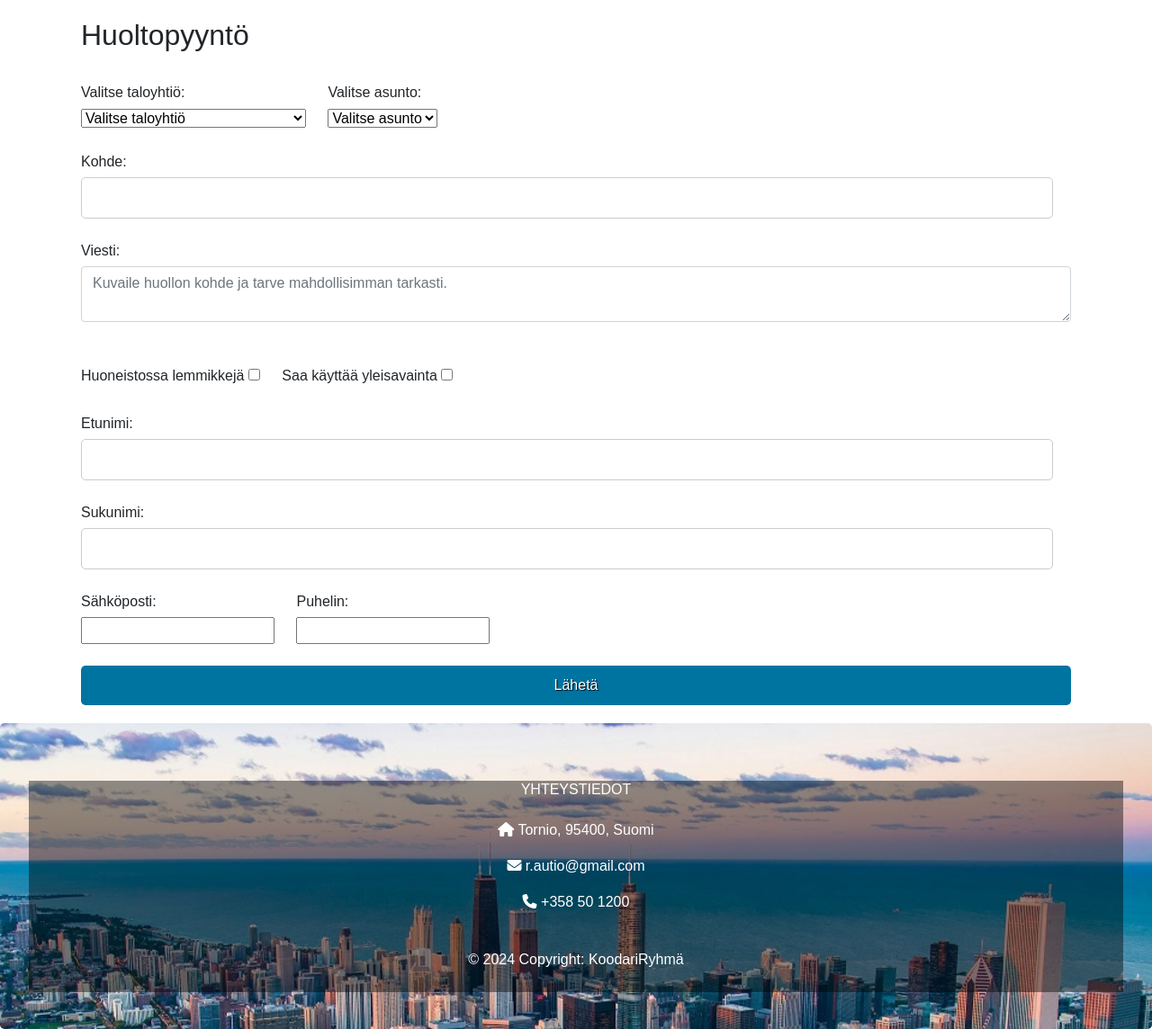
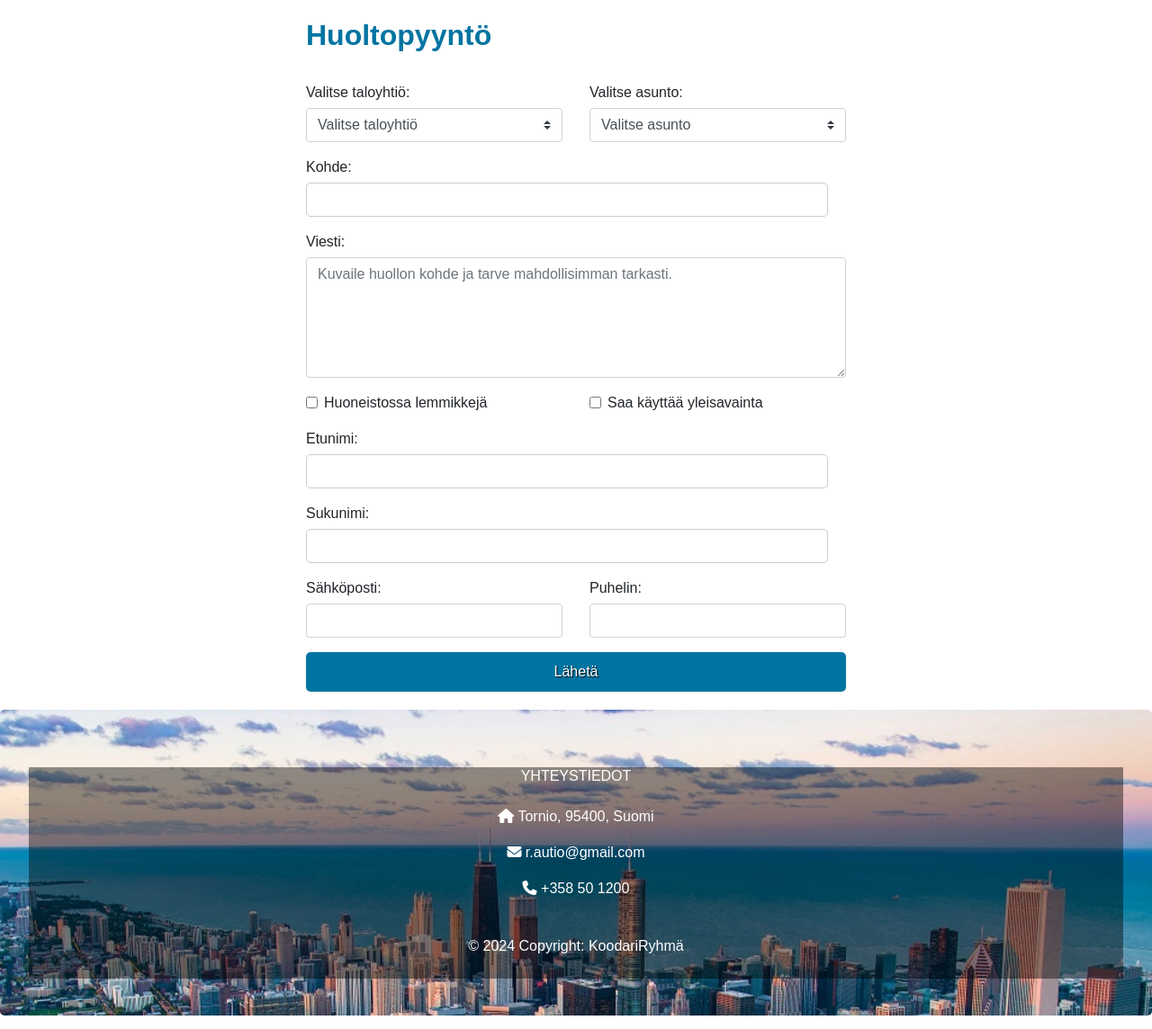
Before and after one commit to Dumbfinntales/ProjektiRepositorio, a PHP site: page /vika.php in a window 1280 px wide. Shown: the part 58-1202 px from the top of the page at 90% size. Run offline with PHP 8.4, Linux system fonts and the light colour scheme; data comes from the database, SQL or seed files in the repository; some libraries are stand-ins or nearby versions.

Commit message:
päivitetty samanlaiseksi kuin toinenki lomake

```diff
--- a/vika.php
+++ b/vika.php
@@ -76,15 +76,17 @@
 </nav>
 
 
-<div class="container vika-content">
-    <h2>Huoltopyyntö</h2>
+<div class="container col-lg-6 col-md-6 col-sm-12 vika-content">
+    <h2 class="otsikko">Huoltopyyntö</h2>
 
     <!--Huoltopyyntö lomake-->
     <form action="php/uusi_vika.php" method="POST">
       <br>
-      <div class="inline-label">
+      <div class="form-group">
+        <div class="row">
+          <div class="col">
             <label for="taloyhtio">Valitse taloyhtiö:</label>
-        <select id="taloyhtio" name="taloyhtio" onchange="haeAsunnot(this.value)">
+            <select class="custom-select" id="taloyhtio" name="taloyhtio" onchange="haeAsunnot(this.value)">
                 <option value="">Valitse taloyhtiö</option>
                 <?php
                 // Haetaan taloyhtiöt tietokannasta ja lisätään ne dropdown-valikkoon
@@ -102,41 +104,60 @@
             </select>
           </div>
 
-      <div class="inline-label">
+          <div class="col">
             <label for="asunto">Valitse asunto:</label>
-        <select id="asunto"  name="asunto">
+            <select class="custom-select" id="asunto" name="asunto">
                 <option value="">Valitse asunto</option>
             </select>
-      </div><br><br>
-
-        <label for="kohde">Kohde:</label>
-        <input type="text" id="kohde" name="kohde" required><br><br>
-
-        <label for="viesti">Viesti:</label>
-        <textarea id="viesti" class="form-control" name="viesti" required placeholder="Kuvaile huollon kohde ja tarve mahdollisimman tarkasti."></textarea><br><br>
-
-        <div class="inline-label">
-          <label for="lemmikit">Huoneistossa lemmikkejä <input type="checkbox" id="lemmikit" name="lemmikit" value="1"></label><br>
+          </div>
+        </div>
       </div>
 
-        <div class="inline-label">
-          <label for="yleisavain">Saa käyttää yleisavainta <input type="checkbox" id="yleisavain" name="yleisavain" value="1"></label><br>
+      <div class="form-group">
+        <label for="kohde">Kohde:</label>
+        <input type="text" id="kohde" name="kohde" class="form-control" required>
+      </div>
+      <div class="form-group">
+        <label for="viesti">Viesti:</label>
+        <textarea id="viesti" class="form-control" name="viesti" rows="5" required placeholder="Kuvaile huollon kohde ja tarve mahdollisimman tarkasti."></textarea>
+      </div>
+      <div class="form-group">
+        <div class="row">
+          <div class="col">
+            <div class="form-check">
+              <input class="form-check-input" type="checkbox" id="lemmikit" name="lemmikit" value="1">
+              <label class="form-check-label" for="lemmikit">Huoneistossa lemmikkejä</label>
+            </div>
+          </div>
+          <div class="col">
+            <div class="form-check">
+              <input class="form-check-input" type="checkbox" id="yleisavain" name="yleisavain" value="1">
+              <label class="form-check-label" for="yleisavain">Saa käyttää yleisavainta</label>
+            </div>
+          </div>
+        </div>
       </div>
 
+      <div class="form-group">
         <label for="etunimi">Etunimi:</label>
-        <input type="text" id="etunimi" name="etunimi" required><br><br>
-
+        <input type="text" id="etunimi" name="etunimi" class="form-control" required>
+      </div>
+      <div class="form-group">
         <label for="sukunimi">Sukunimi:</label>
-        <input type="text" id="sukunimi" name="sukunimi" required><br><br>
-
-        <div class="inline-label">
+        <input type="text" id="sukunimi" name="sukunimi" class="form-control" required>
+      </div>
+      <div class="form-group">
+        <div class="row">
+          <div class="col">
             <label for="sposti">Sähköposti:</label>
-          <input type="email" id="sposti" name="sposti" required><br><br>
+            <input type="email" id="sposti" name="sposti" class="form-control" required>
           </div>
 
-        <div class="inline-label">
+          <div class="col">
             <label for="puhelin">Puhelin:</label>
-          <input type="tel" id="puhelin" name="puhelin" required><br><br>
+            <input type="tel" id="puhelin" name="puhelin" class="form-control" required>
+          </div>
+        </div>
       </div>
 
       <button name="laheta" type="submit" class="btn btn-warning">Lähetä</button>
```
Lines whose indentation alone changed are shown as unchanged.
